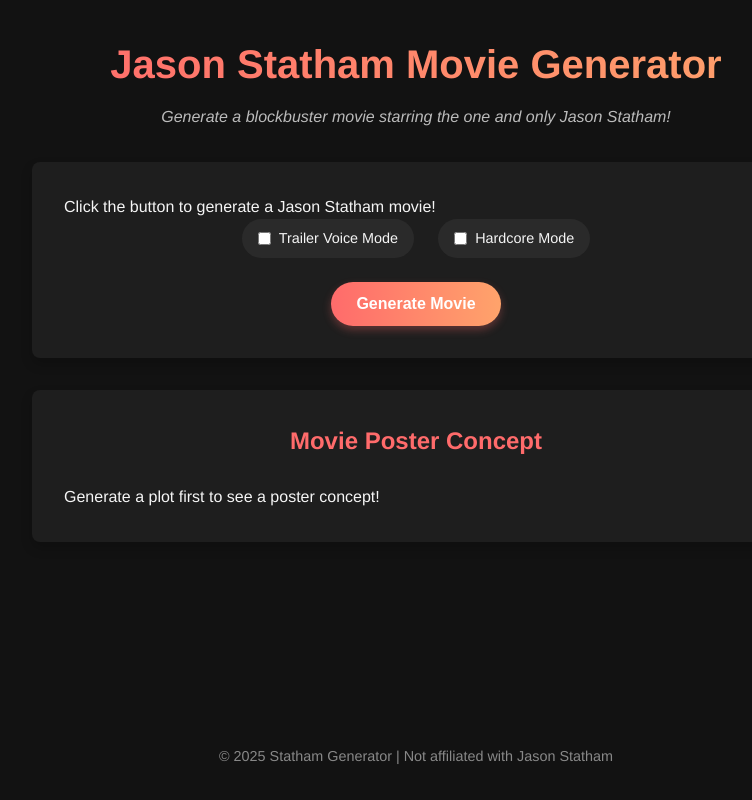
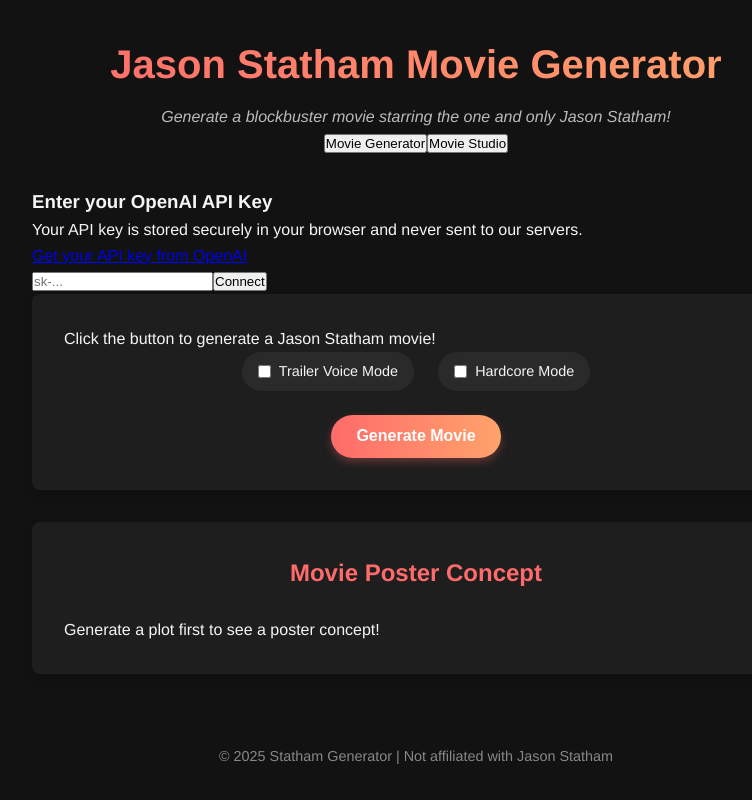
Before and after one commit to jdfalk/Statham-generator, a React (Vite) app: page / in a window 1280 px wide. Shown: the whole page, without its empty margins (224-976 px from the left). Built offline with nearby package versions, Linux system fonts and the light colour scheme.

Commit message:
Refactor App component: implement tab navigation for Movie Generator and Movie Studio, integrate ApiKeyManager, and manage OpenAI initialization state
Signed-off-by: Johnathan Falk <johnathan.falk@gmail.com>

```diff
--- a/src/App.jsx
+++ b/src/App.jsx
@@ -1,13 +1,21 @@
 import React, { useState } from 'react';
 import MoviePlot from './components/MoviePlot.jsx';
 import MoviePoster from './components/MoviePoster.jsx';
+import MovieStudio from './components/MovieStudio.jsx';
+import ApiKeyManager from './components/ApiKeyManager.jsx';
 import './App.css';
 
 function App() {
   const [plotData, setPlotData] = useState(null);
+  const [activeTab, setActiveTab] = useState('generator'); // 'generator' or 'studio'
+  const [openaiInitialized, setOpenaiInitialized] = useState(false);
 
   const handlePlotGenerated = (newPlotData) => {
     setPlotData(newPlotData);
+  };
+
+  const handleOpenAIInitialized = (success) => {
+    setOpenaiInitialized(success);
   };
 
   return (
@@ -15,15 +23,51 @@
       <header>
         <h1>Jason Statham Movie Generator</h1>
         <p className="tagline">Generate a blockbuster movie starring the one and only Jason Statham!</p>
+
+        <nav className="main-nav">
+          <button
+            className={`nav-btn ${activeTab === 'generator' ? 'active' : ''}`}
+            onClick={() => setActiveTab('generator')}
+          >
+            Movie Generator
+          </button>
+          <button
+            className={`nav-btn ${activeTab === 'studio' ? 'active' : ''}`}
+            onClick={() => setActiveTab('studio')}
+          >
+            Movie Studio
+          </button>
+        </nav>
       </header>
 
       <main>
-        <MoviePlot onPlotGenerated={handlePlotGenerated} />
-        <MoviePoster plot={plotData} />
+        <section className="api-key-section">
+          <ApiKeyManager onInitialized={handleOpenAIInitialized} />
+        </section>
+
+        {activeTab === 'generator' ? (
+          <div className="generator-mode">
+            <MoviePlot
+              onPlotGenerated={handlePlotGenerated}
+              openaiEnabled={openaiInitialized}
+            />
+            <MoviePoster
+              plot={plotData}
+              openaiEnabled={openaiInitialized}
+            />
+          </div>
+        ) : (
+          <div className="studio-mode">
+            <MovieStudio openaiEnabled={openaiInitialized} />
+          </div>
+        )}
       </main>
 
       <footer>
         <p>© {new Date().getFullYear()} Statham Generator | Not affiliated with Jason Statham</p>
+        {openaiInitialized && (
+          <p className="ai-badge">Enhanced with OpenAI</p>
+        )}
       </footer>
     </div>
   );
```
